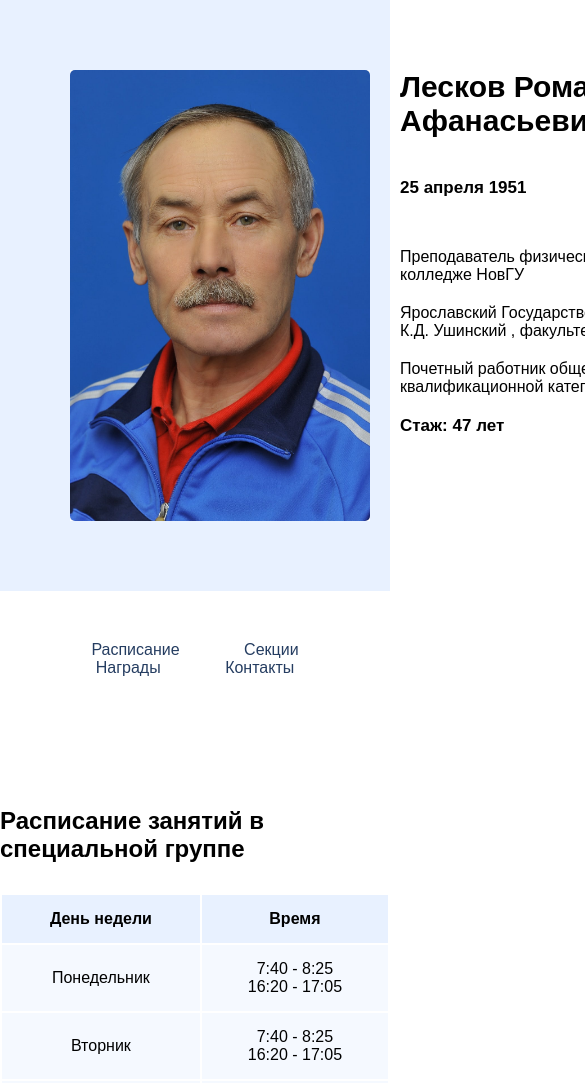
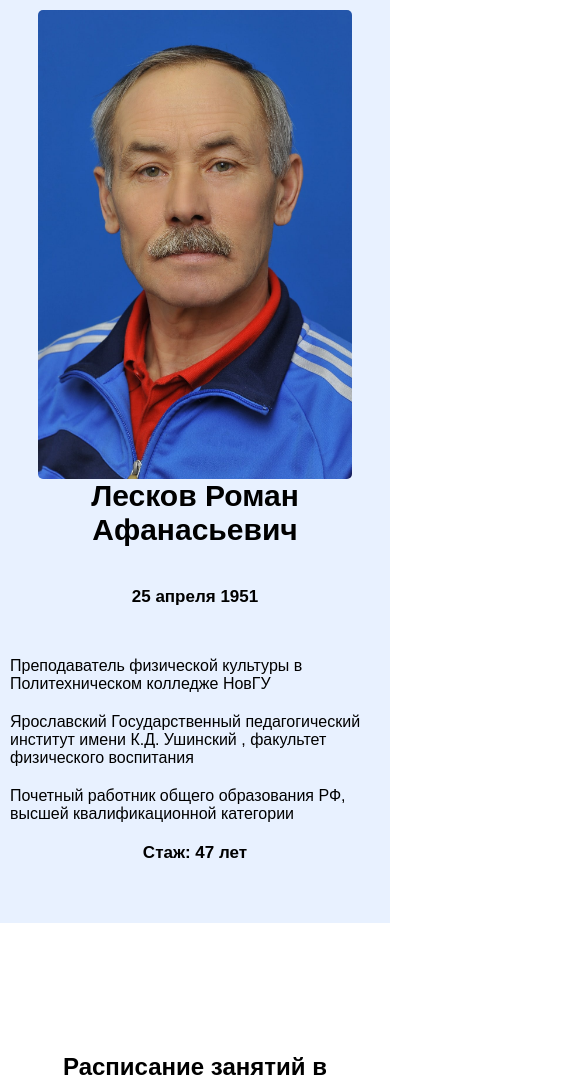
Before and after one commit to chooll/roman-ptk, a plain HTML site: page index.html in a window 390 px wide. Shown: the top 1083 px of the page, 585 px wide, since content can reach past the window. Drawn offline with Linux system fonts and the light colour scheme.

Commit message:
Адаптив

```diff
--- a/style/style.css
+++ b/style/style.css
@@ -4,7 +4,7 @@
 }
 
 .container {
-    max-width: 800px;
+        width: 800px;
     margin: 0 auto;
 }
 
@@ -162,3 +162,97 @@ table {
 .achivment-block > img:hover {
     box-shadow: 0px 1px 9px 1px rgba(103, 19, 213, 0.25);
 }
+
+
+@media screen and (max-width: 800px) {
+    .container {
+       width: 600px;
+    }
+
+    .about-me {
+        display: flex;
+        gap: 30px;
+        padding: 40px;
+    }
+
+    .split {
+        display: block;
+        padding: 30px;
+    }
+
+    .contact {
+        padding: 20px;
+        text-align: center;
+    }
+
+    .map {
+        padding: 30px;
+    }
+}
+
+@media (max-width: 600px) {
+    .container {
+        width: 370px;
+    }
+
+    .about-me {
+        display: block;
+    }
+
+    .name {
+        text-align: center;
+        width: 100%;
+    }
+
+
+    .workAge {
+        text-align: center;
+    }
+
+    table {
+        font-size: 13px;
+    }
+
+    td, th {
+        padding: 15px; /* Поля вокруг текста */
+        background: #e8f1ff6a;
+       }
+
+    .nav-bar {
+        display: none;
+    }
+
+    .name-block {
+        text-align: center;
+    }
+
+    .achivment-block {
+        grid-template-columns: auto auto;
+        gap: 10px;
+    }
+
+    .achivment-block > img {
+        width: 60%;
+    }
+
+    .blue-back {
+        padding: 10px;
+    }
+
+    .map {
+        display: none;
+    }
+
+    .about-me {
+        padding: 0px;
+    }
+
+    .image {
+        background: none;
+    }
+
+    .image > img{
+        width: 85%;
+        display: flex;
+    }
+}
```
